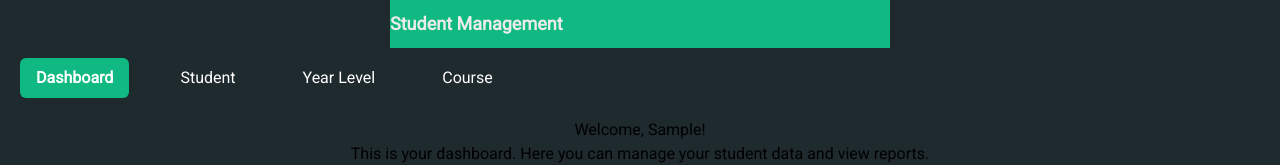
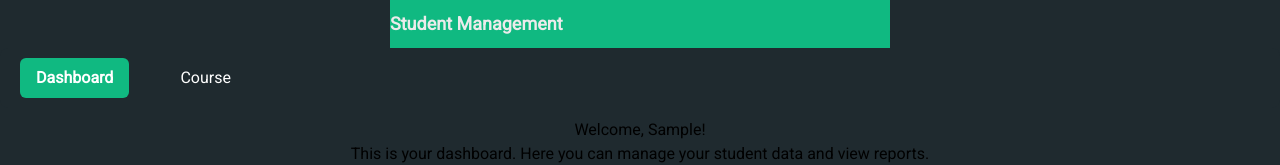
Before and after one commit to kriskristoffersonnabua/student-database-management-system, a React (Vite) app: page / in a window 1280 px wide. Both pictures are taken after typing "Sample", "Sample123" into the empty fields and a click on the button "Log In". Shown: the top 165 px of the page. Built offline with nearby package versions, Linux system fonts and the light colour scheme.

Commit message:
Removed navigations

```diff
--- a/src/Components/Dashboard/index.jsx
+++ b/src/Components/Dashboard/index.jsx
@@ -8,10 +8,6 @@ function Dashboard({ username }) {
     switch (activeTab) {
       case 'Dashboard':
         return <p>This is your dashboard. Here you can manage your student data and view reports.</p>;
-      case 'Student':
-        return <p>Student management content goes here.</p>;
-      case 'Year Level':
-        return <p>Year level management content goes here.</p>;
       case 'Course':
         return <p>Course management content goes here.</p>;
       default:
@@ -33,7 +29,7 @@ function Dashboard({ username }) {
 
       <nav className="dashboard-nav">
         <ul>
-          {['Dashboard', 'Student', 'Year Level', 'Course'].map((tab) => (
+          {['Dashboard', 'Course'].map((tab) => (
             <li
               key={tab}
               className={activeTab === tab ? 'active' : ''}
```
